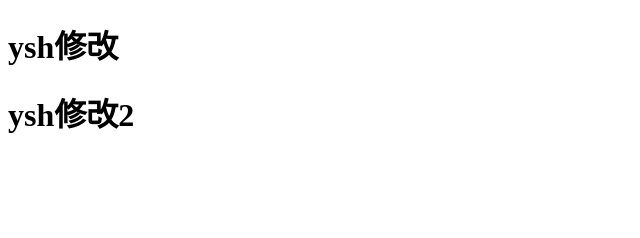
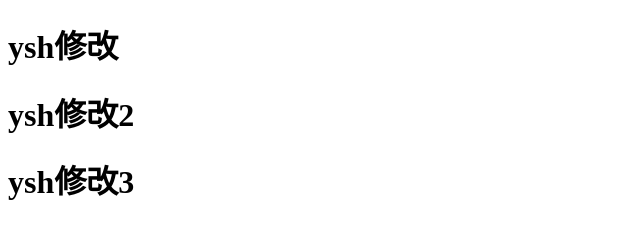
Before and after one commit to ysh1138/group, a plain HTML site: page index.html in a window 1280 px wide. Shown: the whole page, without its empty margins (0-640 px from the left). Drawn offline with Linux system fonts and the light colour scheme.

Commit message:
'ysh修改3'

```diff
--- a/index.html
+++ b/index.html
@@ -9,5 +9,6 @@
 <body>
     <h1>ysh修改</h1>
     <h1>ysh修改2</h1>
+    <h1>ysh修改3</h1>
 </body>
 </html>
```
